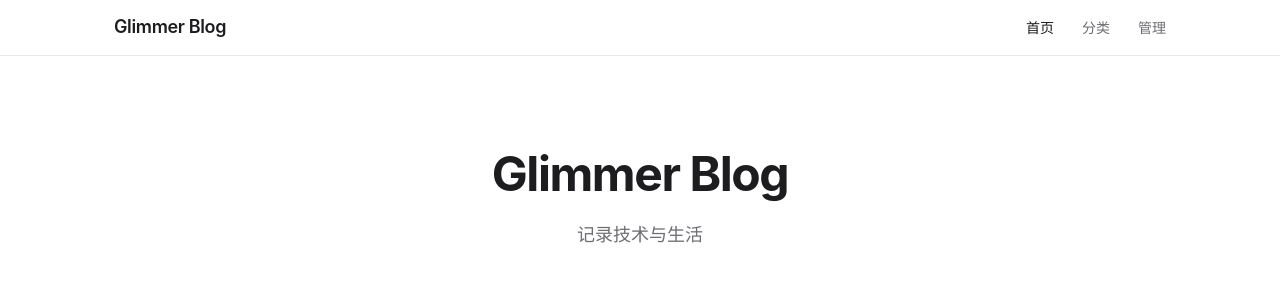
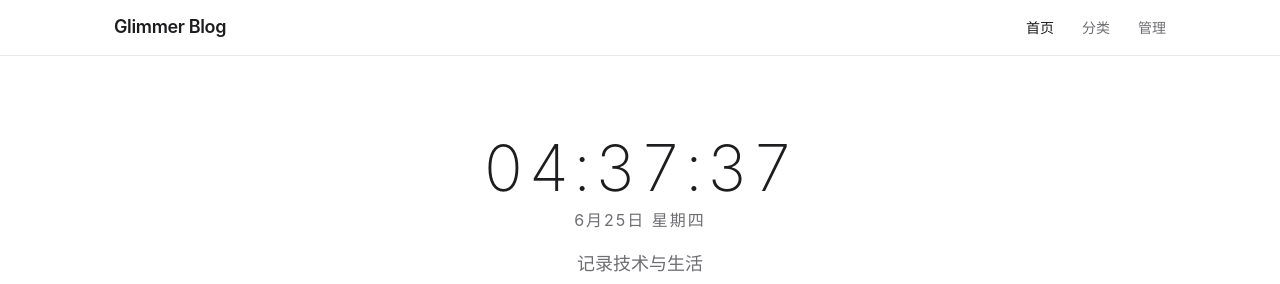
Before and after one commit to lyrien-wf/glimmer-blog, a Vue app in the folder glimmer-blog-frontend/: page / in a window 1280 px wide. Shown: the top 284 px of the page. Built offline with nearby package versions, Linux system fonts and the light colour scheme; no server answers.

Commit message:
feat: 首页添加实时时钟显示

```diff
--- a/glimmer-blog-frontend/src/views/Home.vue
+++ b/glimmer-blog-frontend/src/views/Home.vue
@@ -5,7 +5,10 @@
     <!-- Hero -->
     <section class="hero">
       <div class="container">
-        <h1 class="hero-title">Glimmer Blog</h1>
+        <div class="hero-clock">
+          <span class="clock-time">{{ clockTime }}</span>
+          <span class="clock-date">{{ clockDate }}</span>
+        </div>
         <p class="hero-subtitle">记录技术与生活</p>
       </div>
     </section>
@@ -36,7 +39,7 @@
 </template>
 
 <script setup>
-import { ref, onMounted } from 'vue'
+import { ref, onMounted, onUnmounted } from 'vue'
 import { useRoute } from 'vue-router'
 import { getArticles, searchArticles } from '../api/index.js'
 import NavBar from '../components/NavBar.vue'
@@ -50,8 +53,28 @@ const page = ref(1)
 const totalPages = ref(1)
 const searchQuery = ref('')
 let searchTimer = null
+let clockTimer = null
+
+const clockTime = ref('')
+const clockDate = ref('')
+
+function updateClock() {
+  const now = new Date()
+  const h = String(now.getHours()).padStart(2, '0')
+  const m = String(now.getMinutes()).padStart(2, '0')
+  const s = String(now.getSeconds()).padStart(2, '0')
+  clockTime.value = `${h}:${m}:${s}`
+
+  const weekdays = ['日', '一', '二', '三', '四', '五', '六']
+  const month = now.getMonth() + 1
+  const day = now.getDate()
+  const weekday = weekdays[now.getDay()]
+  clockDate.value = `${month}月${day}日 星期${weekday}`
+}
 
 onMounted(() => {
+  updateClock()
+  clockTimer = setInterval(updateClock, 1000)
   if (route.query.categoryId) {
     loadArticles(1, route.query.categoryId, route.query.tagId)
   } else if (route.query.tagId) {
@@ -59,6 +82,10 @@ onMounted(() => {
   } else {
     loadArticles(1)
   }
+})
+
+onUnmounted(() => {
+  clearInterval(clockTimer)
 })
 
 async function loadArticles(p, categoryId, tagId) {
@@ -117,11 +144,27 @@ async function doSearch(q, p) {
   text-align: center;
 }
 
-.hero-title {
-  font-size: 48px;
-  font-weight: 700;
-  letter-spacing: -0.03em;
-  margin-bottom: 8px;
+.hero-clock {
+  display: flex;
+  flex-direction: column;
+  align-items: center;
+  gap: 8px;
+  margin-bottom: 16px;
+}
+
+.clock-time {
+  font-size: 64px;
+  font-weight: 200;
+  letter-spacing: 4px;
+  font-variant-numeric: tabular-nums;
+  color: var(--color-text);
+  line-height: 1;
+}
+
+.clock-date {
+  font-size: 16px;
+  color: var(--color-text-sub);
+  letter-spacing: 2px;
 }
 
 .hero-subtitle {
@@ -180,7 +223,7 @@ async function doSearch(q, p) {
 
 @media (max-width: 768px) {
   .hero { padding: 60px 0 24px; }
-  .hero-title { font-size: 36px; }
+  .clock-time { font-size: 42px; }
   .article-grid { grid-template-columns: 1fr; }
 }
 </style>
```
